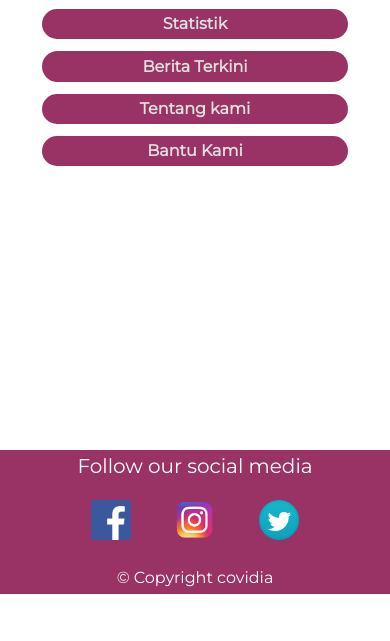
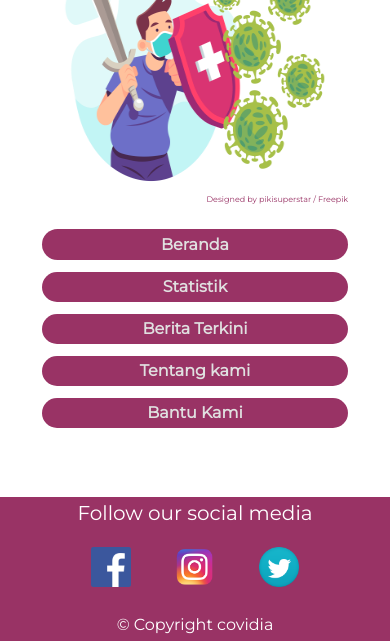
Before and after one commit to crazould/covidia, a website: page views/home.html in a window 390 px wide. Shown: the part 293-934 px from the top of the page. Before the commit the page ends 887 px from the top, so only its background shows below. Drawn offline with nearby package versions, Linux system fonts and the light colour scheme; files that its build step writes are made by us from their sources; files whose address does not match are found by name.

Commit message:
fix styling home

```diff
--- a/public/app.css
+++ b/public/app.css
@@ -218,11 +218,25 @@ footer > h2{
     margin-bottom: 0.01%;
 }
 
+.ilustration-1{
+    display: none;
+}
 
 @media only screen and (max-width: 430px) {
 
+    .ilustration-1{
+        display: block;
+        width: 100%;
+        height: 250px;
+        margin-bottom: 12%;
+    }
+
+    .ilustration-1 > a.my-purple{
+        font-size: 0.5rem;
+    }
+
     .headline{
-        margin-top: 23%;
+        margin-top: 15%;
         font-size: 5.25rem;
     }
 
@@ -234,6 +248,10 @@ footer > h2{
         background-color: #993365;
         transition: 200ms;
         border-radius: 1.5rem;
+    }
+
+    footer{
+        margin-top: 15%;
     }
 
 }
@@ -255,7 +273,7 @@ footer > h2{
 
 @media only screen and (max-width: 1030px) {
 
-    .ilustration-group{
+    .ilustration-2{
         display: none;
     }
 
--- a/views/home.html
+++ b/views/home.html
@@ -47,6 +47,10 @@
                 <div class="headline my-purple">
                     Covidia
                 </div>
+                <div class="ilustration-group ilustration-1">
+                    <div class="covid-ilustration"></div>
+                    <a href="http://www.freepik.com" class="my-purple">Designed by pikisuperstar / Freepik</a>
+                </div>
                 <div class="grid-layout">
                     <div class="home-menu">
                         <a href="/" class="text-light">Beranda</a>
@@ -65,7 +69,7 @@
                     </div>
                 </div>
             </div >
-            <div class="ilustration-group">
+            <div class="ilustration-group ilustration-2">
                 <div class="covid-ilustration"></div>
                 <a href="http://www.freepik.com" class="my-purple">Designed by pikisuperstar / Freepik</a>
             </div>
```
